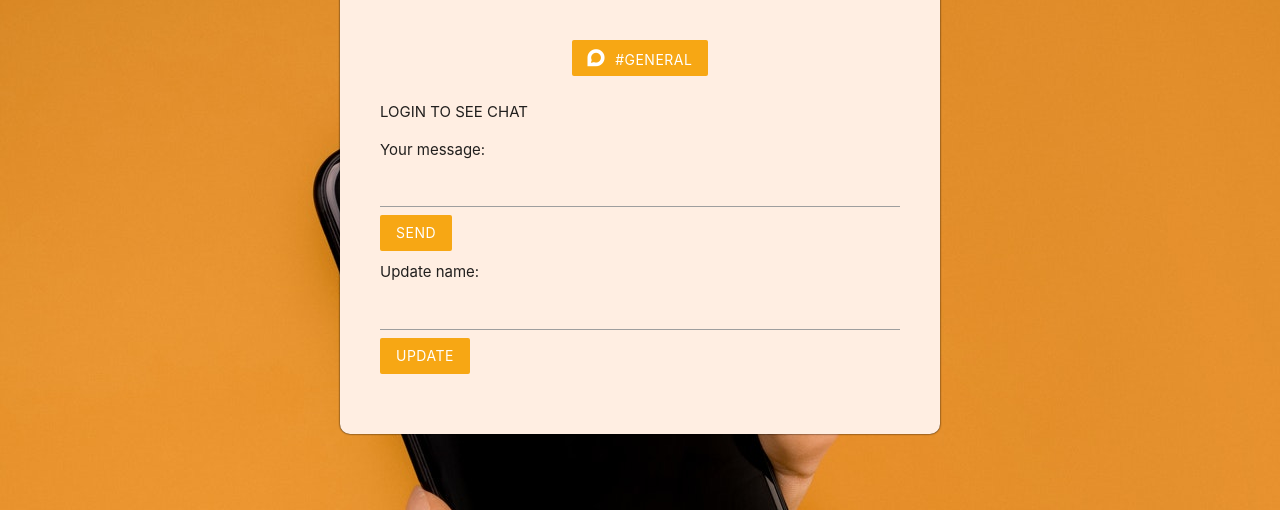
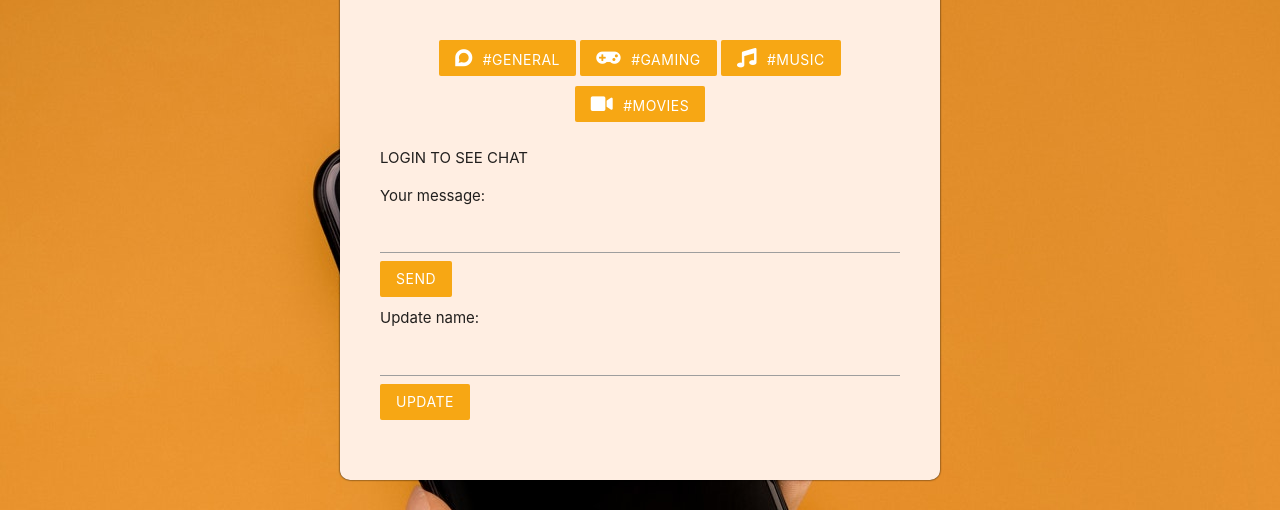
Before and after one commit to RicardoBernardo870/ChatRoom, a plain HTML site: page index.html in a window 1280 px wide. Shown: the part 290-800 px from the top of the page. Drawn offline with nearby package versions, Linux system fonts and the light colour scheme; no server answers.

Commit message:
Revert "Update index.html"
This reverts commit 5807d9e380699d8076fa95ee959eda082fe2d1b6.

```diff
--- a/index.html
+++ b/index.html
@@ -94,6 +94,9 @@
 <div class="chat-rooms mb-3 center-align">
 
     <button class="btn" id="general"><i class="fab fa-discourse"></i><span>#general</span></button>
+    <button class="btn" id="gaming"><i class="fas fa-gamepad"></i><span>#gaming</span></button>
+    <button class="btn" id="music"><i class="fas fa-music"></i><span>#music</span></button>
+    <button class="btn" id="movies"><i class="fas fa-video"></i><span>#movies</span></button>
 </div>
 
 
```
